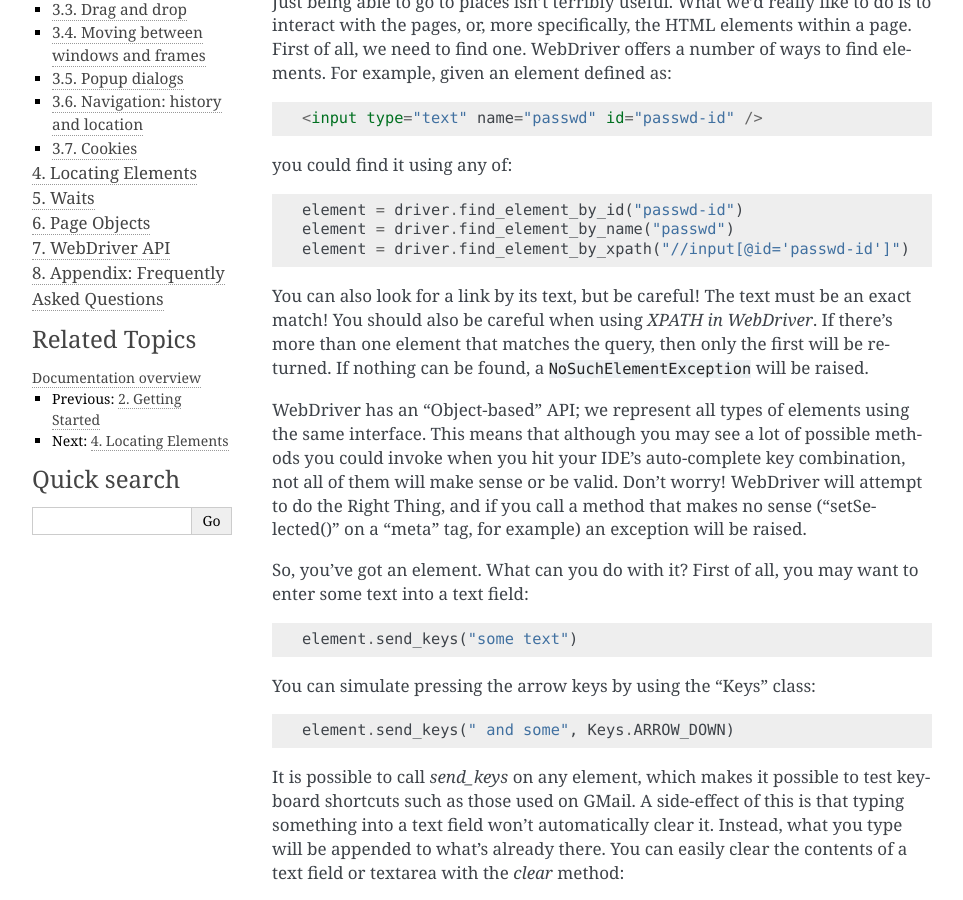
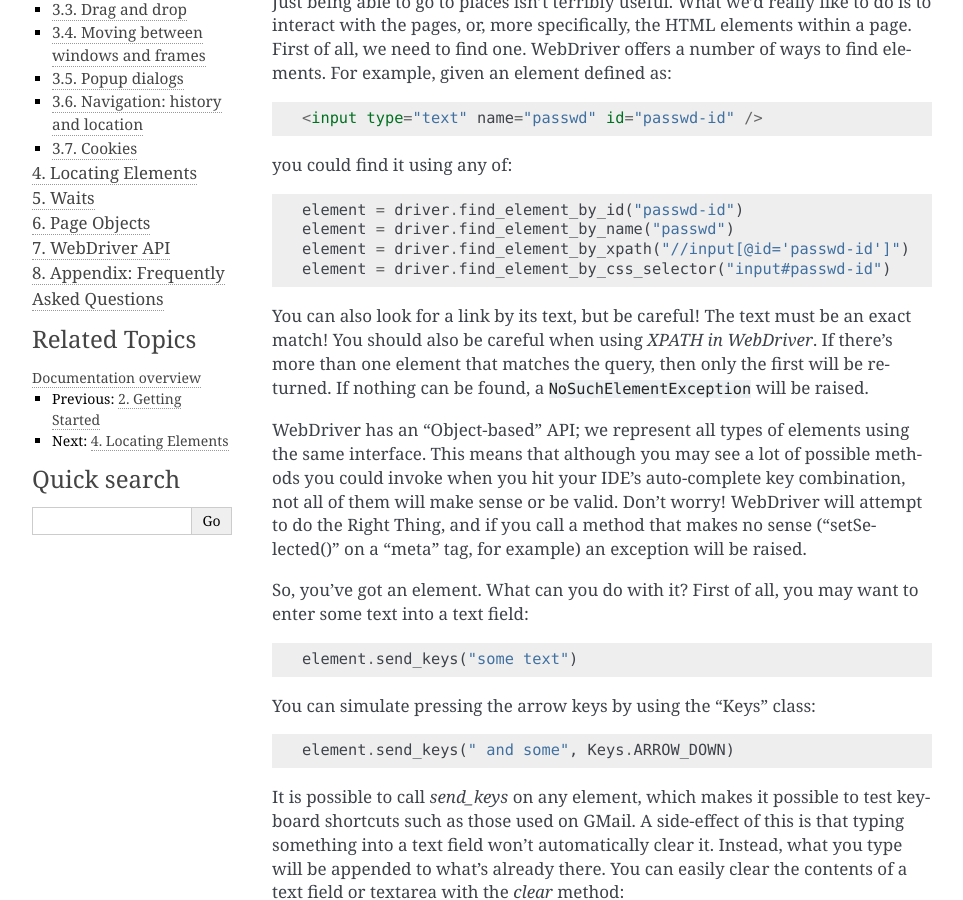
Before and after one commit to baijum/selenium-python, a Sphinx documentation site: the page built from source/navigating.rst, in a window 1280 px wide and 900 px high, scrolled down 417 px. Shown: the whole window, without its empty margins (148-1111 px from the left). Built offline with Sphinx 7.4.7, drawn with Linux system fonts in a browser that asks for light colours.

Commit message:
Added element selection by css
feat: Additional example added to the element selection using css locator strategy.

Added example for element locator strategy using css -
element = driver.find_element_by_css_selector("input#passwd-id")

```diff
--- a/source/navigating.rst
+++ b/source/navigating.rst
@@ -33,6 +33,7 @@ you could find it using any of::
   element = driver.find_element_by_id("passwd-id")
   element = driver.find_element_by_name("passwd")
   element = driver.find_element_by_xpath("//input[@id='passwd-id']")
+  element = driver.find_element_by_css_selector("input#passwd-id")
 
 You can also look for a link by its text, but be careful! The text
 must be an exact match! You should also be careful when using `XPATH
```
